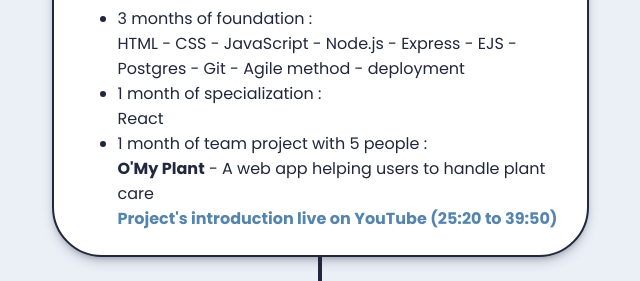
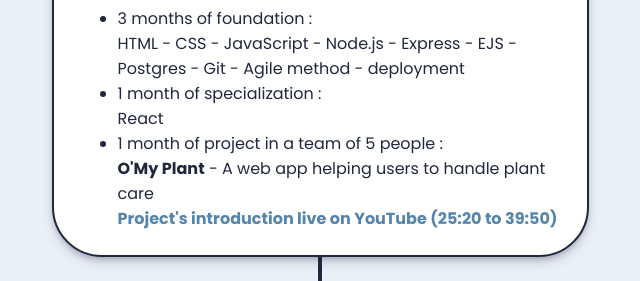
Before and after one commit to evelyne-phich/portfolio, a React (Create React App) app: page / in a window 1280 px wide. Shown: the part 1340-1621 px from the top of the page, without its empty margins (320-960 px from the left). Built offline with nearby package versions, Linux system fonts and the light colour scheme.

Commit message:
fix O'clock CareerCard wording

```diff
--- a/src/components/MyCareer/index.tsx
+++ b/src/components/MyCareer/index.tsx
@@ -32,7 +32,7 @@ export const MyCareer = () => {
             React
           </li>
           <li>
-            1 month of team project with 5 people :
+            1 month of project in a team of 5 people :
             <br />
             <strong>O'My Plant</strong> - A web app helping users to handle
             plant care
```
